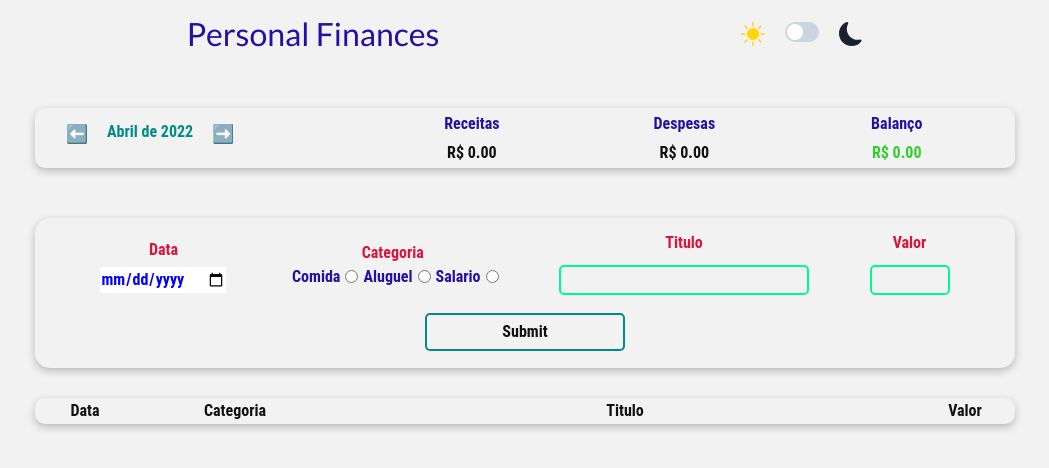
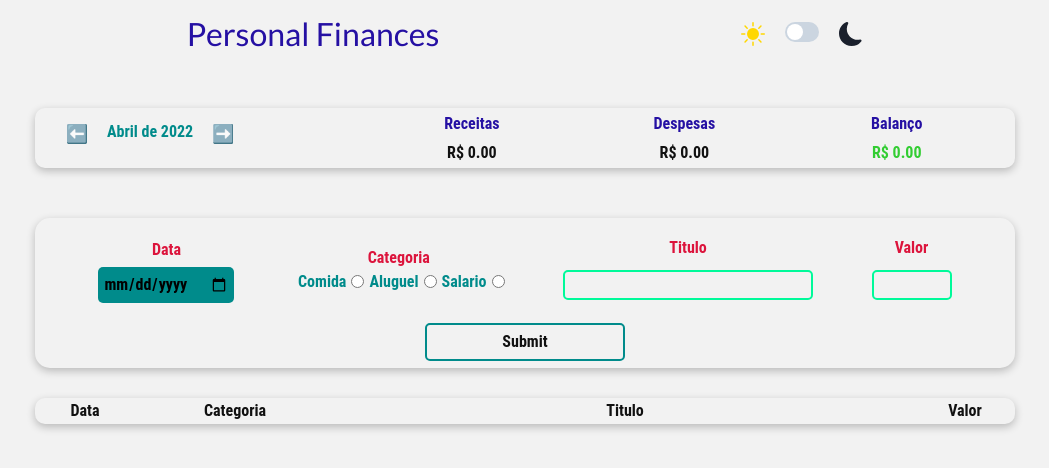
Before and after one commit to santosfk/personal-finances, a React (Vite) app: page / in a window 1280 px wide. Shown: the top 468 px of the page, without its empty margins (115-1164 px from the left). Built offline with nearby package versions, Linux system fonts and the light colour scheme.

Commit message:
feat:adding color variavies to components

```diff
--- a/src/components/AddArea/style.ts
+++ b/src/components/AddArea/style.ts
@@ -31,7 +31,10 @@ export const DataContent = styled.div`
     margin-top: 5px;
     outline: none;
     font-weight: bold;
-    color: var(--blue);
+    color: black;
+    padding: 5px;
+    border-radius: 5px;
+    background-color: ${({ theme }) => theme.COLOR.INPUTS};
   }
 `;
 
@@ -55,6 +58,7 @@ export const OptionsRadio = styled.div`
     color: ${({ theme }) => theme.COLOR.BLUE};
     margin: 0px 5px;
     font-weight: bold;
+    color: ${({ theme }) => theme.COLOR.INPUTS};
   }
 `;
 export const TitleContent = styled.div`
@@ -83,7 +87,6 @@ export const TitleContent = styled.div`
     input:focus {
       border: 2px solid var(--white-blue);
       transform: translateY(3px);
-      letter-spacing: 2px;
     }
   }
 `;
--- a/src/components/InfoArea/style.ts
+++ b/src/components/InfoArea/style.ts
@@ -16,7 +16,7 @@ export const Container = styled.div`
 export const MonthArea = styled.div`
   flex: 1;
   display: flex;
-  color: var(--white-blue);
+  color: ${({ theme }) => theme.COLOR.INPUTS};
   font-weight: bold;
 `;
 export const MonthArrow = styled.div`
--- a/src/components/TableItems/style.ts
+++ b/src/components/TableItems/style.ts
@@ -14,7 +14,7 @@ export const Category = styled.div<{ color: String }>`
   background-color: ${(props) => props.color};
   color: white;
   font-weight: bold;
-  padding: 2px;
+
   border-radius: 5px;
 `;
 export const Value = styled.div<{ color: String }>`
```
